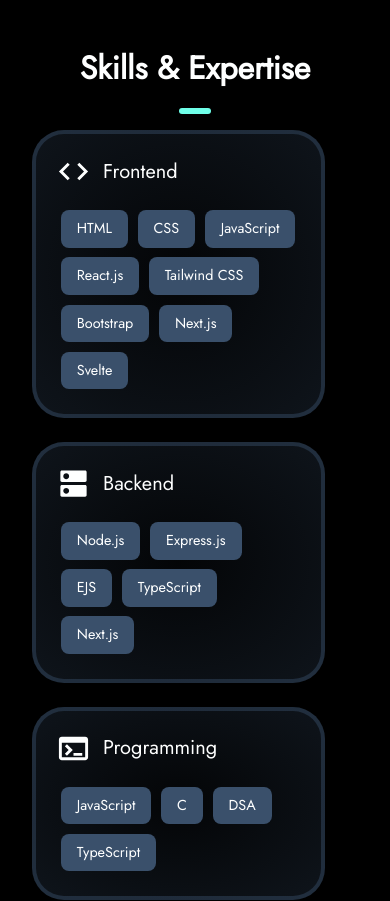
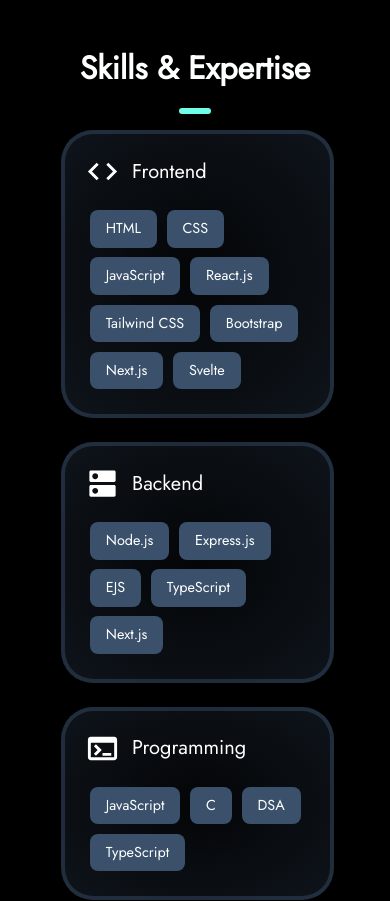
Before and after one commit to aswanthnarayan/updated-portfolio, a React (Vite) app: page / in a window 390 px wide. Shown: the part 800-1701 px from the top of the page. Built offline with nearby package versions, Linux system fonts and the light colour scheme.

Commit message:
minour ui change and resume updation

```diff
--- a/src/components/Main.jsx
+++ b/src/components/Main.jsx
@@ -47,7 +47,7 @@
 
   return (
     <>
-      <Toaster position="top-right" /> {/* ✅ Add this line */}
+      <Toaster position="top-right" />
       {isLoading ? (
         <Loader />
       ) : (
--- a/src/components/sections/Skill.jsx
+++ b/src/components/sections/Skill.jsx
@@ -32,8 +32,14 @@
   display: "grid",
   gridTemplateColumns: "repeat(auto-fit, minmax(250px, 1fr))",
   gap: "1.5rem",
-  marginBottom: "3rem",
+  margin: "0 auto 3rem",
   width: "100%",
+  maxWidth: "1200px",
+  [theme.breakpoints.down('sm')]: {
+    gridTemplateColumns: "minmax(250px, 300px)",
+    justifyContent: "center",
+    padding: "0 1rem"
+  }
 }));
 
 const StyledSkillCard = styled("div")(({ theme }) => ({
@@ -53,7 +59,6 @@
     padding: "1.25rem",
   },
 }));
-
 
 const StyledSkillHeader = styled("div")(({ theme }) => ({
   color: theme.palette.textMain.main,
@@ -81,17 +86,10 @@
 
   return (
     <Scroll.Element name="Skills">
-      <StyledGenericRoot>
+      <StyledGenericRoot ref={skillsContainer}>
+        {skillsContainerInView && (
           <StyledGenericContainer
-          ref={skillsContainer}
-          sx={
-            skillsContainerInView
-              ? { visibility: "visible" }
-              : { visibility: "hidden" }
-          }
-          className={
-            skillsContainerInView ? "animate__animated animate__fadeInUp" : ""
-          }
+            className={"animate__animated animate__fadeInUp"}
           >
             <StyledGenericTitle component="h1">
               Skills & Expertise
@@ -113,6 +111,7 @@
               ))}
             </StyledSkillGrid>
           </StyledGenericContainer>
+        )}
       </StyledGenericRoot>
     </Scroll.Element>
   );
```
Also changed, not shown: 2 other files (tests, documents, lock files or other folders). Lines whose indentation alone changed are shown as unchanged.
